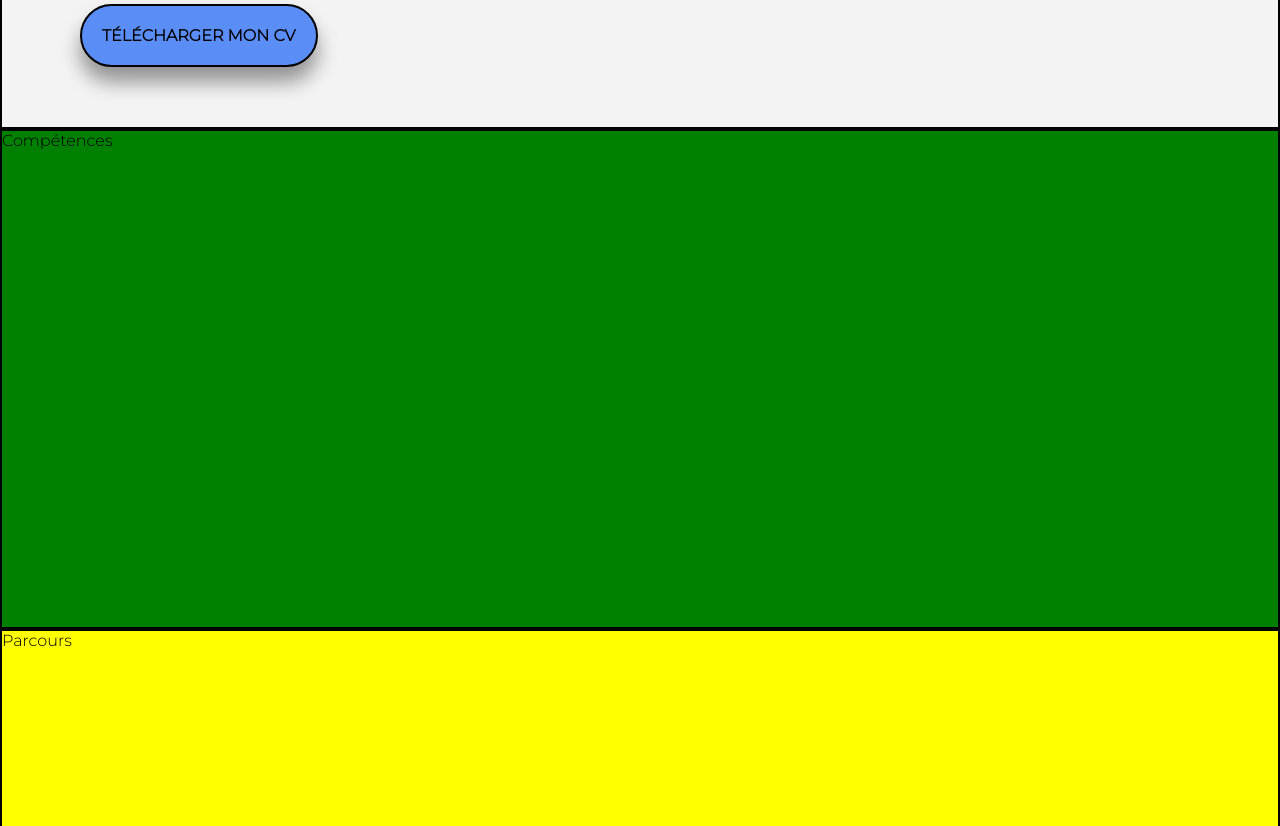
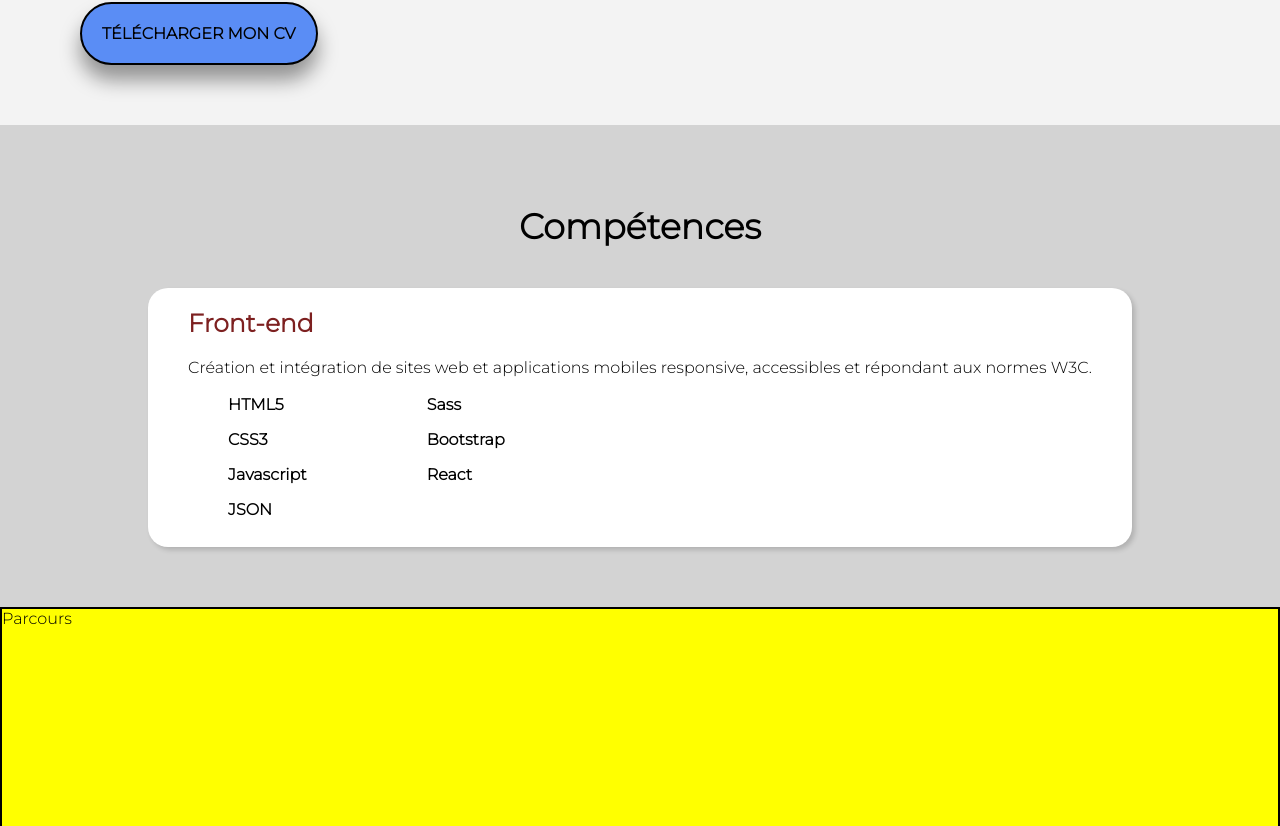
Before and after one commit to ArcangeliAurelien/Arcangeli_Aurelien_CV, a React (Create React App) app: page / in a window 1280 px wide. Shown: the part 1577-2403 px from the top of the page. Built offline with nearby package versions, Linux system fonts and the light colour scheme.

Commit message:
modif + comp

```diff
--- a/src/components/APropos/APropos.css
+++ b/src/components/APropos/APropos.css
@@ -1,11 +1,10 @@
 .aPropos {
     width: 100%;
     background-color: rgb(243, 243, 243);
-    border: 2px solid black;
     padding: 80px 0px 60px 0px;
 }
 
-.container {
+.containerAPP {
     display: flex;
     justify-content: space-between;
     max-width: 1200px;
--- a/src/components/APropos/APropos.jsx
+++ b/src/components/APropos/APropos.jsx
@@ -19,7 +19,7 @@ export default function APropos() {
 
   return (
     <div className='aPropos' id='aPropos'>
-      <div className="container">
+      <div className="containerAPP">
         <div className='descId'>
           <ul>
             <li>
--- a/src/components/Competences/Competences.css
+++ b/src/components/Competences/Competences.css
@@ -1,6 +1,45 @@
 .competences {
-    height: 500px;
     width: 100%;
-    background-color: green;
-    border: 2px solid black;
+    background-color: lightgray;
+    padding: 80px 0px 60px 0px;
+    display: flex;
+    justify-content: center;
+    align-items: center;
+    flex-direction: column;
 }
+.titre {
+    padding-bottom: 40px;
+    font-size: 35px;
+    font-weight: bold;
+}
+
+.containerComp {
+    display: flex;
+    flex-direction: column;
+    background-color: white;
+    border-radius: 20px;
+    padding: 20px 40px;
+    box-shadow: 3px 3px 5px 0px rgba(0, 0, 0, 0.16);
+}
+
+.sousTitre {
+    color: rgb(125, 32, 32);
+    padding-bottom: 20px;
+    font-size: 25px;
+    font-weight: bold;
+}
+
+.containerComp p {
+    padding-bottom: 10px;
+}
+
+.list {
+    display: flex;
+    gap: 80px;
+}
+
+.list li {
+    font-weight: bold;
+    list-style: none;
+    line-height: 35px;
+}
--- a/src/components/Competences/Competences.jsx
+++ b/src/components/Competences/Competences.jsx
@@ -4,7 +4,26 @@ import './Competences.css'
 export default function Competences() {
   return (
     <div className='competences' id='competences'>
-      Compétences
+      <div className='titre'>Compétences</div>
+      <div className="containerComp">
+        <div className='sousTitre'>Front-end</div>
+        <p>
+          Création et intégration de sites web et applications mobiles responsive, accessibles et répondant aux normes W3C.
+        </p>
+        <div className='list'>
+          <ul>
+            <li>HTML5</li>
+            <li>CSS3</li>
+            <li>Javascript</li>
+            <li>JSON</li>
+          </ul>
+          <ul>
+            <li>Sass</li>
+            <li>Bootstrap</li>
+            <li>React</li>
+          </ul>
+        </div>
+      </div>
     </div>
   )
 }
--- a/src/components/Home/Home.css
+++ b/src/components/Home/Home.css
@@ -15,7 +15,7 @@
     font-size: 300;
 }
 
-.titre {
+.title {
     font-size: 80px;
     font-style: normal;
     font-weight: bold;
--- a/src/components/Home/Home.jsx
+++ b/src/components/Home/Home.jsx
@@ -5,7 +5,7 @@ export default function Home() {
   return (
     <div className='home' id='home'>
       <div className='preTitre'>Bonjour, je m'appelle Aurélien Arcangeli et je suis</div>
-      <h1 className='titre'>Développeur web Front-End - Javascript React</h1>
+      <h1 className='title'>Développeur web Front-End - Javascript React</h1>
     </div>
   )
 }
```
